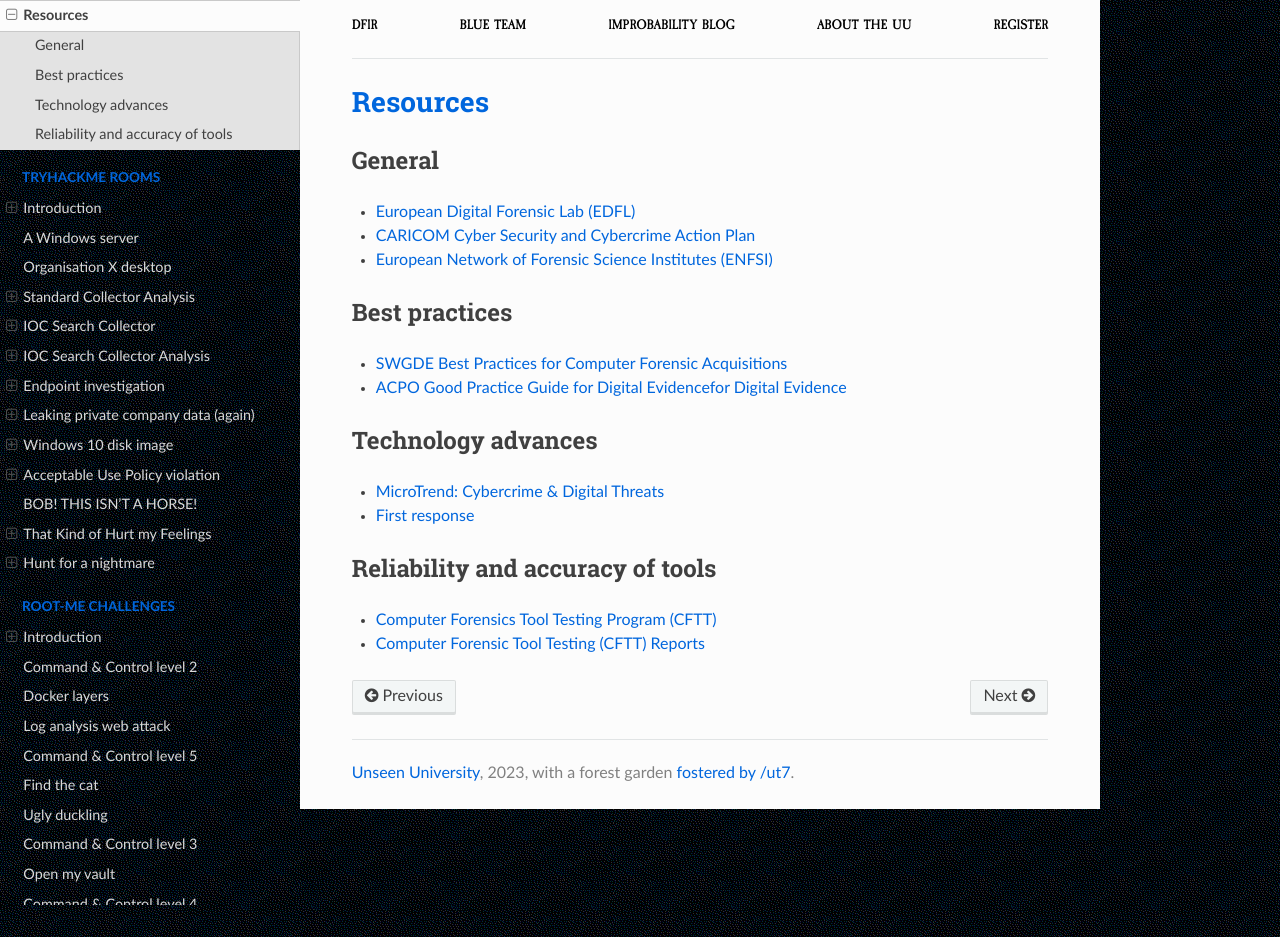
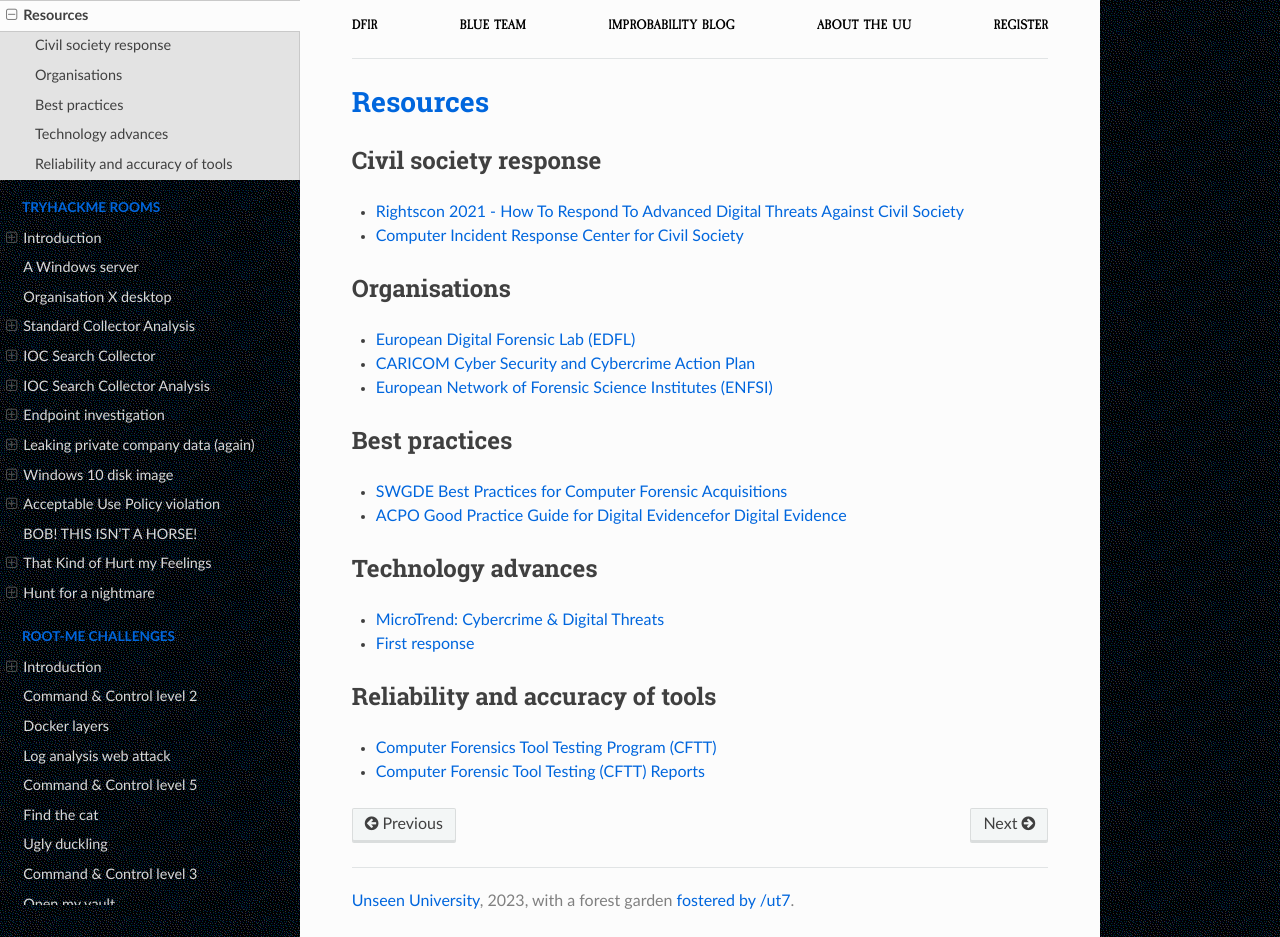
Before and after one commit to tymyrddin/blue-dfir, a Sphinx documentation site: the page built from source/docs/notes/resources.md, in a window 1280 px wide and 937 px high. Built offline with Sphinx 7.4.7 and the Read the Docs theme 2.0.0, drawn with Linux system fonts in a browser that asks for light colours.

Commit message:
added civil society response cat

```diff
--- a/source/docs/notes/resources.md
+++ b/source/docs/notes/resources.md
@@ -1,6 +1,11 @@
 # Resources
 
-## General
+## Civil society response
+
+* [Rightscon 2021 - How To Respond To Advanced Digital Threats Against Civil Society](https://archive.org/details/how-to-respond-to-advanced-digital-threats-against-civil-society)
+* [Computer Incident Response Center for Civil Society](https://www.civicert.org/)
+
+## Organisations
 
 * [European Digital Forensic Lab (EDFL)](https://www.eiprhr.org/European-Digital-Forensic-Laboratory-EDFL/)
 * [CARICOM Cyber Security and Cybercrime Action Plan](https://caricomimpacs.org/wp-content/uploads/2020/11/CARICOM-Cyber-Security-and-Cybercrime-Action-Plan.pdf)
```
